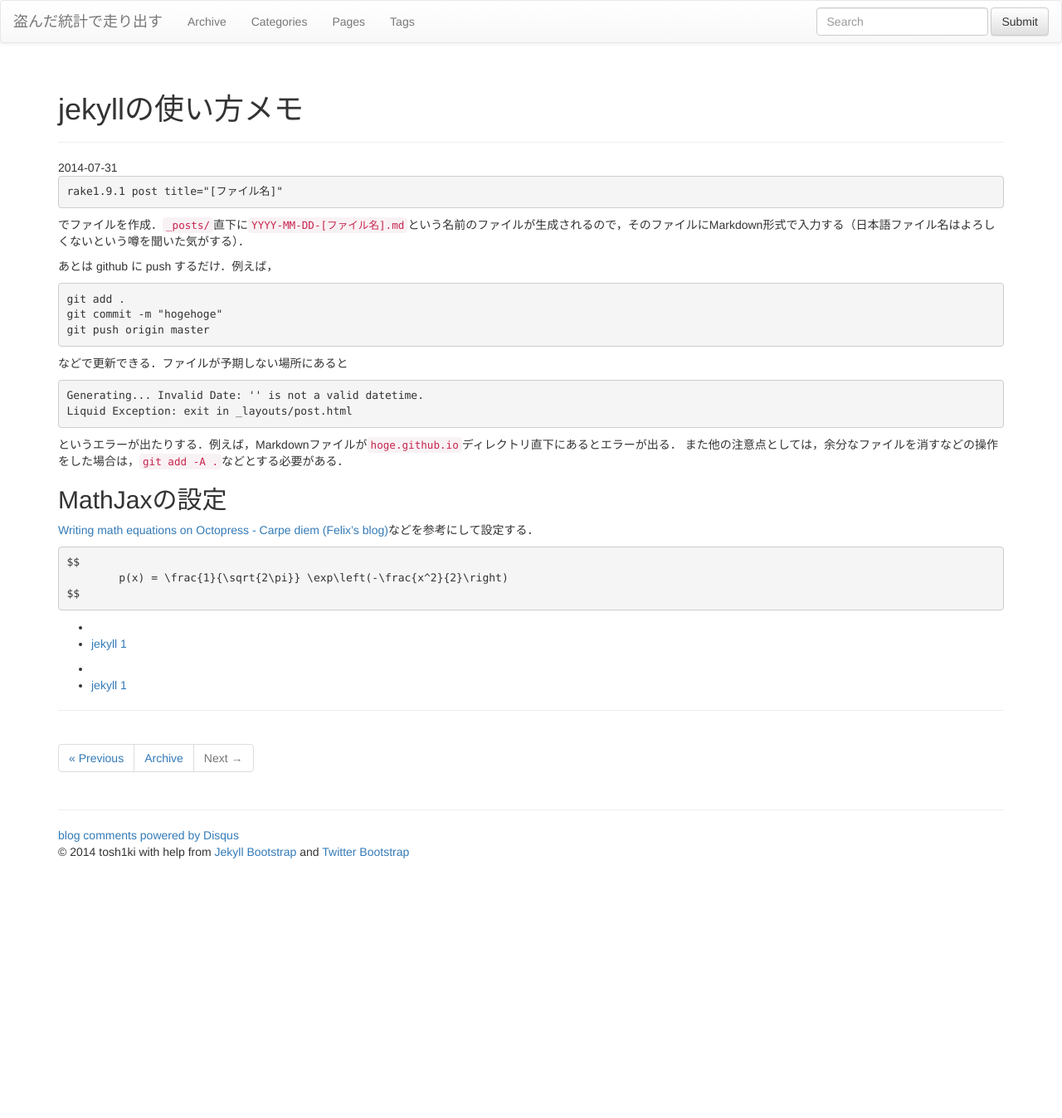
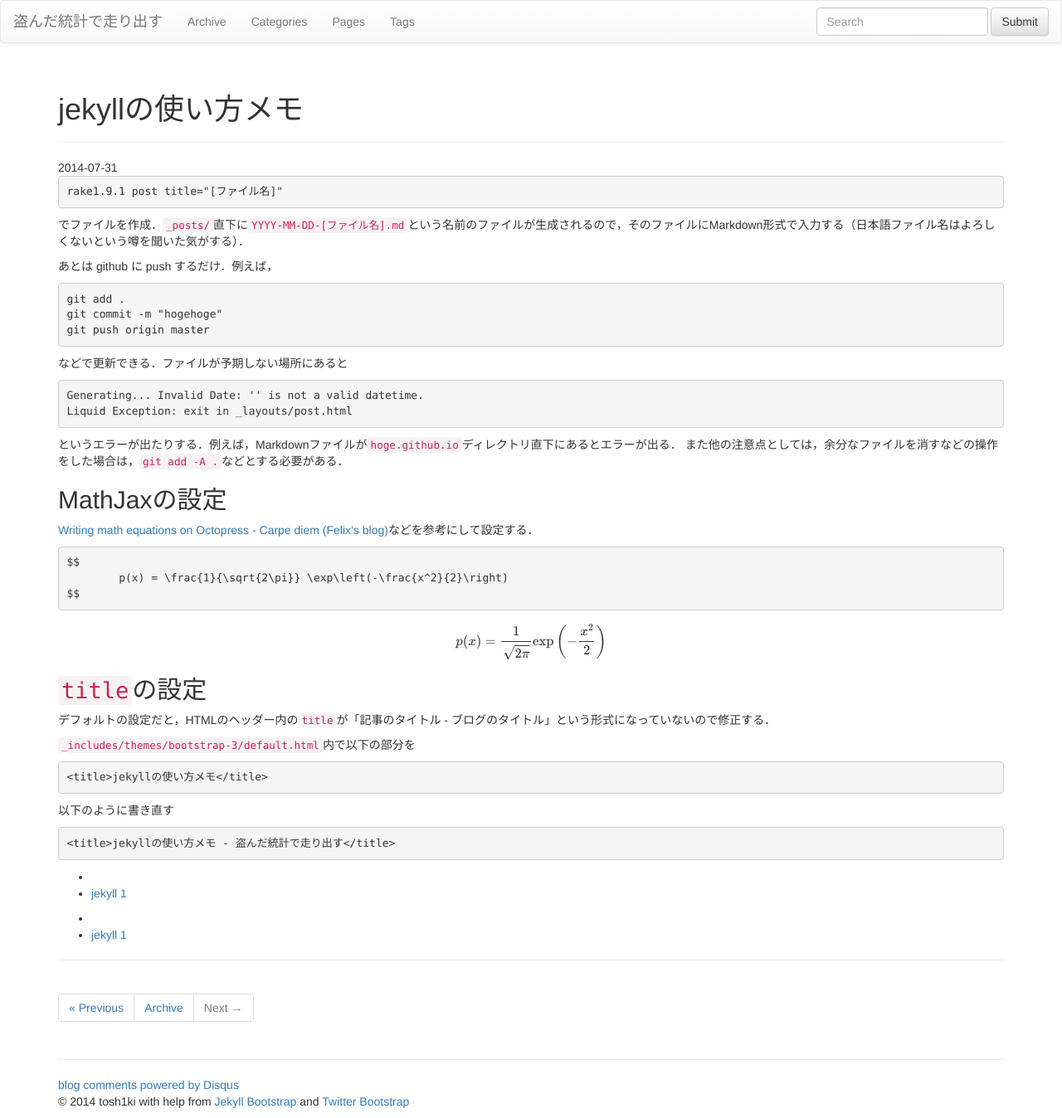
Before and after one commit to tosh1ki/tosh1ki.github.com, a Jekyll site: the page built from _posts/2014-07-31-howto.md, in a window 1280 px wide. Shown: the whole page at 83% size. Built offline with Jekyll 4.4.1, drawn with Linux system fonts in a browser that asks for light colours; nearby versions of some CDN libraries; library files that are not in the unit come from our copies; formulas are drawn with MathJax 3; comment, search, counter and statistics services are not loaded; before the commit the page ends 1047 px from its top, so only the background shows below that.

Commit message:
titleの設定を修正など

```diff
--- a/_includes/themes/bootstrap-3/default.html
+++ b/_includes/themes/bootstrap-3/default.html
@@ -4,7 +4,7 @@
     <meta charset="utf-8">
     <meta http-equiv="X-UA-Compatible" content="IE=edge">
 
-    <title>{{ page.title }}</title>
+    <title>{{ page.title }} - {{ site.title }}</title>
     {% if page.description %}<meta name="description" content="{{ page.description }}">{% endif %}
     <meta name="author" content="{{ site.author.name }}">
 
--- a/_posts/2014-07-31-howto.md
+++ b/_posts/2014-07-31-howto.md
@@ -34,3 +34,23 @@
 	p(x) = \frac{1}{\sqrt{2\pi}} \exp\left(-\frac{x^2}{2}\right)
 $$
 ~~~
+
+$$
+	p(x) = \frac{1}{\sqrt{2\pi}} \exp\left(-\frac{x^2}{2}\right)
+$$
+
+
+## `title`の設定
+デフォルトの設定だと，HTMLのヘッダー内の`title`が「記事のタイトル - ブログのタイトル」という形式になっていないので修正する．
+
+`_includes/themes/bootstrap-3/default.html`内で以下の部分を
+
+~~~html
+<title>{{ page.title }}</title>
+~~~
+
+以下のように書き直す
+
+~~~html
+<title>{{ page.title }} - {{ site.title }}</title>
+~~~
```
